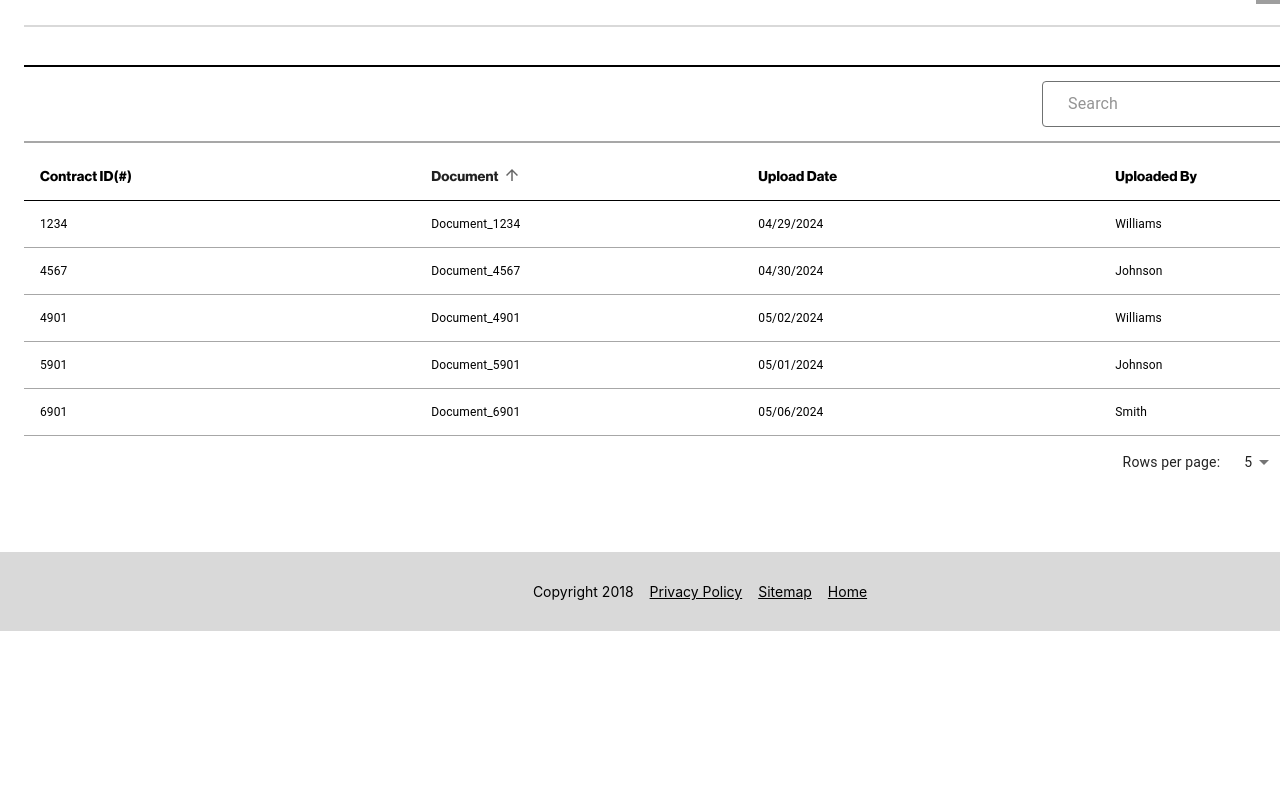
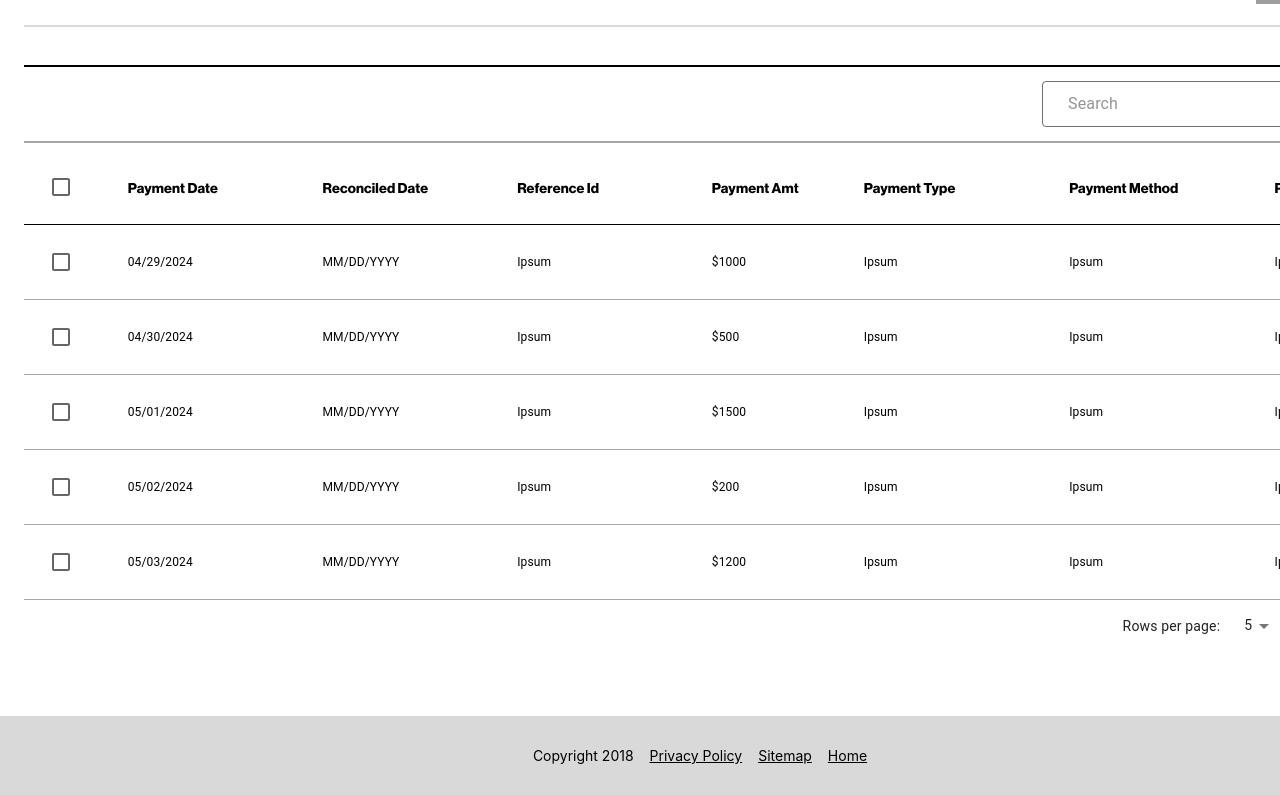
Before and after one commit to mounikanekkanti/LLP_Space, a React (Create React App) app: page /paymentinformation in a window 1280 px wide. Shown: the part 522-1317 px from the top of the page. Before the commit the page ends 1153 px from the top, so only its background shows below. Built offline with nearby package versions, Linux system fonts and the light colour scheme; grey boxes are pictures that could not be loaded.

Commit message:
paymentinfo component table added

```diff
--- a/src/common/SearchInput.tsx
+++ b/src/common/SearchInput.tsx
@@ -110,6 +110,8 @@ const SearchInput: React.FC<SearchInputProps> = ({ placeholder }) => {
       input::placeholder {
         color: #000 !important;
       }
+
+
     `}</style>
     </>
   );
--- a/src/components/PaymentInfoTabeComponent.tsx
+++ b/src/components/PaymentInfoTabeComponent.tsx
@@ -1,4 +1,4 @@
-import React from 'react';
+import React, { useState } from 'react';
 import Box from '@mui/material/Box';
 import Table from '@mui/material/Table';
 import TableBody from '@mui/material/TableBody';
@@ -7,59 +7,150 @@ import TableContainer from '@mui/material/TableContainer';
 import TableHead from '@mui/material/TableHead';
 import TableRow from '@mui/material/TableRow';
 import Paper from '@mui/material/Paper';
-import Checkbox from '@mui/material/Checkbox'; // Import Checkbox component
+import Checkbox from '@mui/material/Checkbox';
+import TableSortLabel from '@mui/material/TableSortLabel';
+import TablePagination from '@mui/material/TablePagination'; // Import TablePagination component
+
+interface Row {
+  paymentDate: string;
+  reconciledDate: string;
+  refId: string;
+  paymentAmt: string;
+  paymentType: string;
+  paymentMethod: string;
+  paymentStatus: string;
+}
 
 const columns = [
-
   { id: 'paymentDate', label: 'Payment Date', width: 150 },
   { id: 'reconciledDate', label: 'Reconciled Date', width: 150 },
   { id: 'refId', label: 'Reference Id', width: 150 },
-  { id: 'paymentAmt', label: 'Payment Amnt', width: 110 },
+  { id: 'paymentAmt', label: 'Payment Amt', width: 110 },
   { id: 'paymentType', label: 'Payment Type', width: 160 },
   { id: 'paymentMethod', label: 'Payment Method', width: 160 },
   { id: 'paymentStatus', label: 'Payment Status', width: 160 },
 ];
 
-const rows = [
-  { paymentDate: 'MM/DD/YYYY', reconciledDate: 'MM/DD/YYYY', refId: 'Ipsum', paymentAmt: '$1000', paymentType:'Ipsum', paymentMethod:'Ipsum', paymentStatus:'Ipsum'},
-  { paymentDate: 'MM/DD/YYYY', reconciledDate: 'MM/DD/YYYY', refId: 'Ipsum', paymentAmt: '$1000', paymentType:'Ipsum', paymentMethod:'Ipsum', paymentStatus:'Ipsum'},
-  { paymentDate: 'MM/DD/YYYY', reconciledDate: 'MM/DD/YYYY', refId: 'Ipsum', paymentAmt: '$1000', paymentType:'Ipsum', paymentMethod:'Ipsum', paymentStatus:'Ipsum'},
-  { paymentDate: 'MM/DD/YYYY', reconciledDate: 'MM/DD/YYYY', refId: 'Ipsum', paymentAmt: '$1000', paymentType:'Ipsum', paymentMethod:'Ipsum', paymentStatus:'Ipsum'},
-  { paymentDate: 'MM/DD/YYYY', reconciledDate: 'MM/DD/YYYY', refId: 'Ipsum', paymentAmt: '$1000', paymentType:'Ipsum', paymentMethod:'Ipsum', paymentStatus:'Ipsum'},
+const rows: Row[] = [
+  { paymentDate: '04/29/2024', reconciledDate: 'MM/DD/YYYY', refId: 'Ipsum', paymentAmt: '$1000', paymentType: 'Ipsum', paymentMethod: 'Ipsum', paymentStatus: 'Ipsum' },
+  { paymentDate: '04/30/2024', reconciledDate: 'MM/DD/YYYY', refId: 'Ipsum', paymentAmt: '$500', paymentType: 'Ipsum', paymentMethod: 'Ipsum', paymentStatus: 'Ipsum' },
+  { paymentDate: '05/01/2024', reconciledDate: 'MM/DD/YYYY', refId: 'Ipsum', paymentAmt: '$1500', paymentType: 'Ipsum', paymentMethod: 'Ipsum', paymentStatus: 'Ipsum' },
+  { paymentDate: '05/02/2024', reconciledDate: 'MM/DD/YYYY', refId: 'Ipsum', paymentAmt: '$200', paymentType: 'Ipsum', paymentMethod: 'Ipsum', paymentStatus: 'Ipsum' },
+  { paymentDate: '05/03/2024', reconciledDate: 'MM/DD/YYYY', refId: 'Ipsum', paymentAmt: '$1200', paymentType: 'Ipsum', paymentMethod: 'Ipsum', paymentStatus: 'Ipsum' },
+  { paymentDate: '05/04/2024', reconciledDate: 'MM/DD/YYYY', refId: 'Ipsum', paymentAmt: '$1300', paymentType: 'Ipsum', paymentMethod: 'Ipsum', paymentStatus: 'Ipsum' },
+  { paymentDate: '05/05/2024', reconciledDate: 'MM/DD/YYYY', refId: 'Ipsum', paymentAmt: '$1400', paymentType: 'Ipsum', paymentMethod: 'Ipsum', paymentStatus: 'Ipsum' },
 ];
 
-export default function PaymentInfoTabeComponent() {
+export default function PaymentInfoTableComponent() {
+  const [orderBy, setOrderBy] = useState<string>('');
+  const [order, setOrder] = useState<'asc' | 'desc'>('asc');
+  const [page, setPage] = useState(0);
+  const [rowsPerPage, setRowsPerPage] = useState(5);
+  const [selectAll, setSelectAll] = useState(false);
+  const [selected, setSelected] = useState<{ [key: number]: boolean }>({});
+
+  const handleRequestSort = (property: string) => {
+    const isAsc = orderBy === property && order === 'asc';
+    setOrder(isAsc ? 'desc' : 'asc');
+    setOrderBy(property);
+  };
+
+  const handleChangePage = (event: unknown, newPage: number) => {
+    setPage(newPage);
+  };
+
+  const handleChangeRowsPerPage = (
+    event: React.ChangeEvent<HTMLInputElement | HTMLTextAreaElement>
+  ) => {
+    setRowsPerPage(parseInt(event.target.value, 10));
+    setPage(0);
+  };
+
+  const handleSelectAll = (event: React.ChangeEvent<HTMLInputElement>) => {
+    const newSelected: { [key: number]: boolean } = {};
+    if (event.target.checked) {
+      rows.forEach((row, index) => {
+        newSelected[index] = true;
+      });
+    }
+    setSelected(newSelected);
+    setSelectAll(event.target.checked);
+  };
+
+  const handleSelectOne = (event: React.ChangeEvent<HTMLInputElement>, index: number) => {
+    const newSelected = { ...selected };
+    newSelected[index] = event.target.checked;
+    setSelected(newSelected);
+  };
+
+  const sortedRows = [...rows].sort((a, b) => {
+    const aValue = a[orderBy as keyof Row];
+    const bValue = b[orderBy as keyof Row];
+    if (order === 'asc') {
+      if (aValue < bValue) return -1;
+      if (aValue > bValue) return 1;
+      return 0;
+    } else {
+      if (aValue > bValue) return -1;
+      if (aValue < bValue) return 1;
+      return 0;
+    }
+  });
+
   return (
     <Box sx={{ width: '100%' }}>
-      <TableContainer component={Paper}>
+      <TableContainer>
         <Table sx={{ minWidth: 650 }} aria-label="simple table">
           <TableHead>
             <TableRow>
-              <TableCell>
-              <Checkbox />
+              <TableCell style={{width:'50px'}}>
+                <Checkbox
+                  checked={selectAll}
+                  onChange={handleSelectAll}
+                />
               </TableCell>
               {columns.map((column) => (
                 <TableCell key={column.id} style={{ width: column.width }}>
+                  <TableSortLabel
+                    active={orderBy === column.id}
+                    direction={orderBy === column.id ? order : undefined}
+                    onClick={() => handleRequestSort(column.id)}
+                  >
                     {column.label}
+                  </TableSortLabel>
                 </TableCell>
               ))}
             </TableRow>
           </TableHead>
           <TableBody>
-            {rows.map((row) => (
-              <TableRow>
-                <TableCell>
-                  <Checkbox />
+            {sortedRows
+              .slice(page * rowsPerPage, page * rowsPerPage + rowsPerPage)
+              .map((row, index) => (
+                <TableRow key={row.refId}>
+                  <TableCell style={{width:'50px'}}>
+                    <Checkbox
+                      checked={selected[index] || false}
+                      onChange={(event) => handleSelectOne(event, index)}
+                    />
                   </TableCell>
                   {columns.map((column) => (
                     <TableCell key={column.id} style={{ width: column.width }}>
-                    {row[column.id as keyof typeof row]}
+                      {row[column.id as keyof Row]}
                     </TableCell>
                   ))}
                 </TableRow>
               ))}
           </TableBody>
         </Table>
+        <TablePagination
+          rowsPerPageOptions={[5, 10, 25]}
+          component="div"
+          count={rows.length}
+          rowsPerPage={rowsPerPage}
+          page={page}
+          onPageChange={handleChangePage}
+          onRowsPerPageChange={handleChangeRowsPerPage}
+        />
       </TableContainer>
     </Box>
   );
--- a/src/components/PaymentInformation.tsx
+++ b/src/components/PaymentInformation.tsx
@@ -6,8 +6,12 @@ import AutoComplete from "../common/AutoComplete";
 import DataTableComponent from "../common/DataTableComponent";
 import DatePickerComponent from "../common/DatePickerComponent";
 import PaymentInfoTabeComponent from "./PaymentInfoTabeComponent";
+import PageButton from "../common/Button";
 
 export default function PaymentInformation() {
+  const onContractIdClick = () =>{
+
+  }
   const navigate = useNavigate();
   const handlePortal = () => {
     navigate("/portalsupport");
@@ -120,7 +124,7 @@ const newHeadCells: HeadCell[] = [
                 style={{ cursor: "pointer" }}
                 onClick={handlereconciledDate}
               >
-                reconciledDate Center
+                Document Center
               </div>
               <div className="div-13">Request Liability Certificate</div>
               <div
@@ -175,8 +179,8 @@ const newHeadCells: HeadCell[] = [
             </div>
           </div>
           <div className="div-39">
-            <div className="div-40">Submit</div>
-            <div className="div-41">Clear</div>
+          <PageButton buttonType="primary">Submit</PageButton>
+          <PageButton buttonType="secondary">Clear</PageButton>
           </div>
           <div className="div-42">Payment Activity</div>
           <div className="div-43" />
@@ -198,7 +202,8 @@ const newHeadCells: HeadCell[] = [
               </div>
               <div className="div-51" />
               <div className="div-100">
-                <DataTableComponent rows={newData} headCells={newHeadCells} />
+                {/* <DataTableComponent rows={newData} headCells={newHeadCells} onContractIdClick={onContractIdClick}/> */}
+                <PaymentInfoTabeComponent/>
               </div>
             </div>
           </div>
@@ -213,6 +218,15 @@ const newHeadCells: HeadCell[] = [
         </div>
       </div>
       <style>{`
+
+.search .drop-container {
+  max-width: 100%;
+  }
+  .search {
+  width: 450px;
+  margin-top:24px;
+  }
+
         .div {
           background-color: #fff;
           padding-top: 17px;
@@ -1558,10 +1572,10 @@ const newHeadCells: HeadCell[] = [
           text-decoration-line: underline;
           gap: 0px;
         }
-        .search {
-          width: 420px;
-          margin-top: 24px;
-        }
+        // .search {
+        //   width: 420px;
+        //   margin-top: 24px;
+        // }
         .div-100 {
           display: flex;
           width: 100%;
```
Lines whose indentation alone changed are shown as unchanged.
